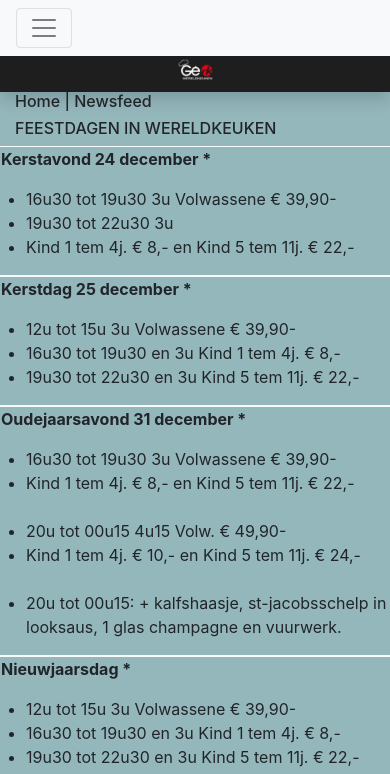
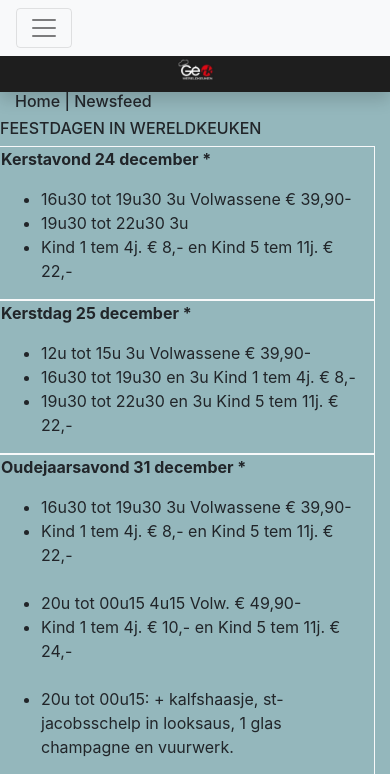
Before and after one commit to AnCattie/bootstrap-restaurant, a plain HTML site: page news.html in a window 390 px wide. Shown: the top 774 px of the page. Drawn offline with nearby package versions, Linux system fonts and the light colour scheme.

Commit message:
responsive - added borders

```diff
--- a/news.html
+++ b/news.html
@@ -40,17 +40,19 @@
       </div>
 
       <div class="row">
-        <h6 class="col-12">FEESTDAGEN IN WERELDKEUKEN</h6>
-        <div class="row border border-light">
-            <p class="col-12"><strong>Kerstavond 24 december *</strong></p>
+        <h6 class="row col-sm-12">FEESTDAGEN IN WERELDKEUKEN</h6>
+
+        <div class="row col-sm-12 row border border-light">
+            <p class="24"><strong>Kerstavond 24 december *</strong></p>
             <ul>
               <li>16u30 tot 19u30 3u Volwassene € 39,90-</li>
               <li>19u30 tot 22u30 3u</li>
               <li>Kind 1 tem 4j. € 8,- en Kind 5 tem 11j. € 22,-</li>
             </ul>
         </div>
-        <div class="row border border-light">
-          <p class="col-12"><strong>Kerstdag 25 december *</strong></p>
+
+        <div class="row col-sm-12 border border-light">
+          <p class="25"><strong>Kerstdag 25 december *</strong></p>
             <ul>
               <li>12u tot 15u 3u Volwassene € 39,90-</li>
               <li>16u30 tot 19u30 en 3u Kind 1 tem 4j. € 8,-</li>
@@ -58,8 +60,8 @@
             </ul>
         </div>
 
-        <div class="row border border-light">
-            <p class="col-12"><strong>Oudejaarsavond 31 december *</strong></p>
+        <div class="row col-sm-12 row border border-light">
+            <p class="31"><strong>Oudejaarsavond 31 december *</strong></p>
             <ul>
               <li>16u30 tot 19u30 3u Volwassene € 39,90-</li>
               <li>Kind 1 tem 4j. € 8,- en Kind 5 tem 11j. € 22,-</li>
@@ -71,8 +73,8 @@
             </ul>
         </div>
 
-        <div class="row border border-light">
-          <p class="col-12"><strong>Nieuwjaarsdag *</strong></p>
+        <div class="row col-sm-12 row border border-light">
+          <p class="1"><strong>Nieuwjaarsdag *</strong></p>
             <ul>
               <li>12u tot 15u 3u Volwassene € 39,90-</li>
               <li>16u30 tot 19u30 en 3u Kind 1 tem 4j. € 8,-</li>
```
